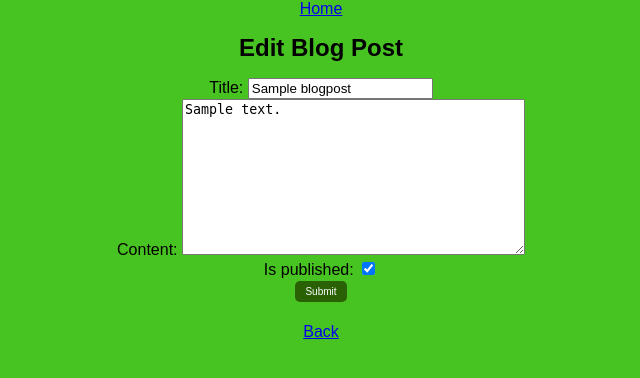
After one commit to Benedicte6/Web2, a Django app: page /blog/post/1/change/ in a window 1280 px wide. The commit adds this page. Shown: the top 378 px of the page, without its empty margins (319-959 px from the left). Run offline with Django 5.2, Linux system fonts and the light colour scheme; tables that the repository leaves empty hold one stand-in row (values such as "Sample post").

Commit message:
part4 forms

```diff
--- a/python_project/djangoproject/base/static/css/base.css
+++ b/python_project/djangoproject/base/static/css/base.css
@@ -88,3 +88,18 @@ section {
     border: 1px solid #ddd;
     border-radius: 5px;
 }
+
+/* Style des boutons */
+button, input[type="button"], input[type="submit"] {
+    background-color: #2a6105;
+    color: white;
+    border: none;
+    padding: 5px 10px;
+    text-decoration: none;
+    display: inline-block;
+    font-size: 10px;
+    margin: 2px 2px;
+    cursor: pointer;
+    border-radius: 5px;
+
+}
--- a/python_project/djangoproject/blog/admin.py
+++ b/python_project/djangoproject/blog/admin.py
@@ -3,7 +3,7 @@ from django.contrib import admin
 # Register your models here.
 from .models import *
 # register each model with the admin site
-#admin.site.register(BlogPost)
+admin.site.register(BlogPost)
 admin.site.register(Event)
 admin.site.register(Article)
 admin.site.register(Agronome)
--- /dev/null
+++ b/python_project/djangoproject/blog/forms.py
@@ -0,0 +1,7 @@
+from django import forms
+from .models import BlogPost
+
+class BlogPostForm(forms.ModelForm):
+    class Meta:
+        model = BlogPost
+        fields = [ 'title', 'content', 'is_published' ]
--- a/python_project/djangoproject/blog/models.py
+++ b/python_project/djangoproject/blog/models.py
@@ -7,32 +7,43 @@ class Person(models.Model):
     last_name = models.CharField(max_length=30)
 
 class BlogPost(models.Model):
-    title = models.CharField(unique=True, max_length=100)
+    title = models.CharField(unique=True, max_length=255)
     content = models.TextField(blank=True)
     num_views = models.IntegerField(default=0)
     is_published = models.BooleanField(default=False)
     pub_date = models.DateField(null=True, blank=True)
+    def __str__(self):
+        return self.title
+
+    def get_absolute_url(self):
+        return "/blog/post/" + str(self.id) + "/"
+
 
 
 class Event(models.Model):
-    name = models.CharField(max_length=100)
+    title = models.CharField(max_length=100)
     content = models.TextField(blank=True)
     pub_date = models.DateField(null=True, blank=True)
 
 
 class Article(models.Model):
-    name = models.CharField(max_length=100)
+    title = models.CharField(max_length=100)
     content = models.TextField(blank=True)
     num_views = models.IntegerField(default=0)
     pub_date = models.DateField(null=True, blank=True)
 
 class Agronome(models.Model):
-    name = models.CharField(max_length=100)
+    title = models.CharField(max_length=100)
     content = models.TextField(blank=True)
     email = models.EmailField(blank=True)
     specialisation = models.TextField(blank=True)
     pub_date = models.DateField(null=True, blank=True)
 
 
-    def __str__(self):
-        return self.name
+
+
+
+# class BlogPost(models.Model):
+
+#     def get_absolute_url(self):
+#         return "/blog/post/" + str(self.id) + "/"
--- /dev/null
+++ b/python_project/djangoproject/blog/templates/blog/blog-post-change.html
@@ -0,0 +1,18 @@
+{% extends 'base_template.html' %}
+
+{% block 'title' %}Edit Post: {{ post.title }}{% endblock %}
+
+{% block 'content' %}
+
+    <a href="{% url 'blog:home' %}">Home</a>
+    <h1>Edit Blog Post</h1>
+    <form action="{% url 'blog:post-change' post.id %}" method="post">
+        {% csrf_token %}
+        {{ form }}
+        <input type="submit" value="Submit">
+    </form>
+    <p>
+        <a href="{% url 'blog:post-detail' post.id %}">Back</a>
+    </p>
+
+{% endblock %}
--- a/python_project/djangoproject/blog/urls.py
+++ b/python_project/djangoproject/blog/urls.py
@@ -1,13 +1,17 @@
 from django.contrib import admin
 from django.urls import path
-
 
 from . import views
 
 
 app_name = 'blog'
 urlpatterns = [
-    path('', views.home),
+    path('', views.home, name='home'),
     path('post/<int:post_id>/', views.blog_post_view, name='post_view'),
+    path('post/<int:post_id>/', views.blog_post_detail, name='post-detail'),
+    path('post/add/', views.blog_post_add,name='post-add'),
+    path('post/<int:post_id>/change/', views.blog_post_change, name='post-change'),
+    path('post/<int:post_id>/delete/', views.blog_post_delete, name='post-delete'),
+    path('post/<int:post_id>/publish/', views.blog_post_publish, name='post-publish'),
 
 ]
--- a/python_project/djangoproject/blog/views.py
+++ b/python_project/djangoproject/blog/views.py
@@ -1,4 +1,7 @@
-from django.shortcuts import render
+from django.shortcuts import render, redirect, get_object_or_404
+from datetime import datetime
+from blog.models import*
+from blog.forms import BlogPostForm
 
 # Create your views here.
 def home(request):
@@ -21,3 +24,51 @@ def blog_post_view(request, post_id):
     'post': blog_post
     }
     return render(request, 'blog/blog-post-view.html', data)
+
+
+def blog_post_detail(request, post_id):
+    blog_post = get_object_or_404(BlogPost, id=post_id)
+    data = {
+        'post': blog_post
+    }
+    return render(request, 'blog/blog-post-detail.html', data)
+
+
+def blog_post_add(request):
+    if request.method == "POST":
+        form = BlogPostForm(request.POST)
+        if form.is_valid():
+            blog_post = form.save()
+            return redirect(blog_post)    # redirects to blog_post.get_absolute_url()
+    else:
+        form = BlogPostForm()
+    return render(request, 'blog/blog-post-add.html', { 'form': form })
+
+
+def blog_post_change(request, post_id):
+    post = get_object_or_404(BlogPost, id=post_id) # Need to fetch the specific object
+    if request.method == "POST":
+        form = BlogPostForm(request.POST, instance=post)
+        if form.is_valid():
+            blog_post = form.save() # This will update the object
+            return redirect('/blog/')
+    else:
+        form = BlogPostForm(instance=post)
+    return render(request, 'blog/blog-post-change.html', { 'form': form, 'post': post })
+
+def blog_post_delete(request, post_id):
+    post = get_object_or_404(BlogPost, id=post_id)
+    if request.method == "POST":
+        post.delete()
+        return redirect('/blog/')
+    return render(request, 'blog/blog-post-delete.html', { 'post': post })
+
+
+def blog_post_publish(request, post_id):
+    post = get_object_or_404(BlogPost, id=post_id)
+    if request.method == "POST":
+        post.is_published = True
+        post.pub_date = datetime.now()
+        post.save()
+# Redirect to the post's detail page
+    return redirect(post)
--- a/python_project/djangoproject/djangoproject/settings.py
+++ b/python_project/djangoproject/djangoproject/settings.py
@@ -82,8 +82,8 @@ DATABASES = {
     'default': {
         'ENGINE' : 'django.db.backends.mysql',
         'NAME' : 'agricultural_data',
-        'USER' : 'bbn_admin',
-        'PASSWORD': DATABASE_PASSWORD,
+        'USER' : 'bb_admin',
+        'PASSWORD': 'Pass123',
         'HOST' : 'localhost',
         'PORT' : '3306',
     }
--- a/python_project/djangoproject/pages/templates/pages/about.html
+++ b/python_project/djangoproject/pages/templates/pages/about.html
@@ -22,7 +22,8 @@
 
     <section>
         <h3>Contactez-Nous</h3>
-        <p>Pour toute question, suggestion ou demande d'information supplémentaire, n'hésitez pas à nous contacter à l'adresse email contact@plateformedinformationsagricoles.com</p>
+        <p>Pour toute question, suggestion ou demande d'information supplémentaire, n'hésitez pas à nous contacter à l'adresse email contact@plateformedinformationsagricoles.com
+            Ou soit sur benedictemak2@gmail.com</p>
     </section>
 
 
--- a/python_project/djangoproject/pages/templates/pages/best_pratices.html
+++ b/python_project/djangoproject/pages/templates/pages/best_pratices.html
@@ -14,6 +14,9 @@
         <p>Discover the best practices to enhance agricultural productivity.</p>
     </main>
 
+    <div>
+        <img src="{% static 'pages/img/pratices.jpg' %}">
+    </div>
     <ul>
         <li><strong>Agriculture de conservation :</strong> Cette approche vise à réduire au minimum le travail du sol, à maintenir une couverture végétale permanente et à diversifier les cultures pour améliorer la santé des sols et réduire l'érosion.</li>
         <li><strong>Agriculture de précision :</strong> L'utilisation de technologies telles que les drones, les capteurs et les systèmes d'information géographique pour optimiser les pratiques agricoles, améliorer l'efficacité des intrants et maximiser les rendements..</li>
```
Also changed, not shown: python_project/djangoproject/blog/templates/blog/blog-post-add.html (added, +14 -0 lines), python_project/djangoproject/blog/templates/blog/blog-post-delete.html (added, +16 -0 lines), python_project/djangoproject/blog/templates/blog/blog-post-detail.html (added, +22 -0 lines), python_project/djangoproject/blog/templates/blog/home.html (+17 -3 lines), python_project/djangoproject/pages/templates/pages/home.html (+6 -5 lines), python_project/djangoproject/blog/migrations/0001_initial.py, python_project/djangoproject/blog/migrations/0006_remove_blogpost_content_remove_blogpost_is_published_and_more.py (added), python_project/djangoproject/blog/migrations/0007_rename_name_agronome_title_rename_name_article_title_and_more.py (added), python_project/djangoproject/pages/static/pages/img/pratices.jpg (added).
